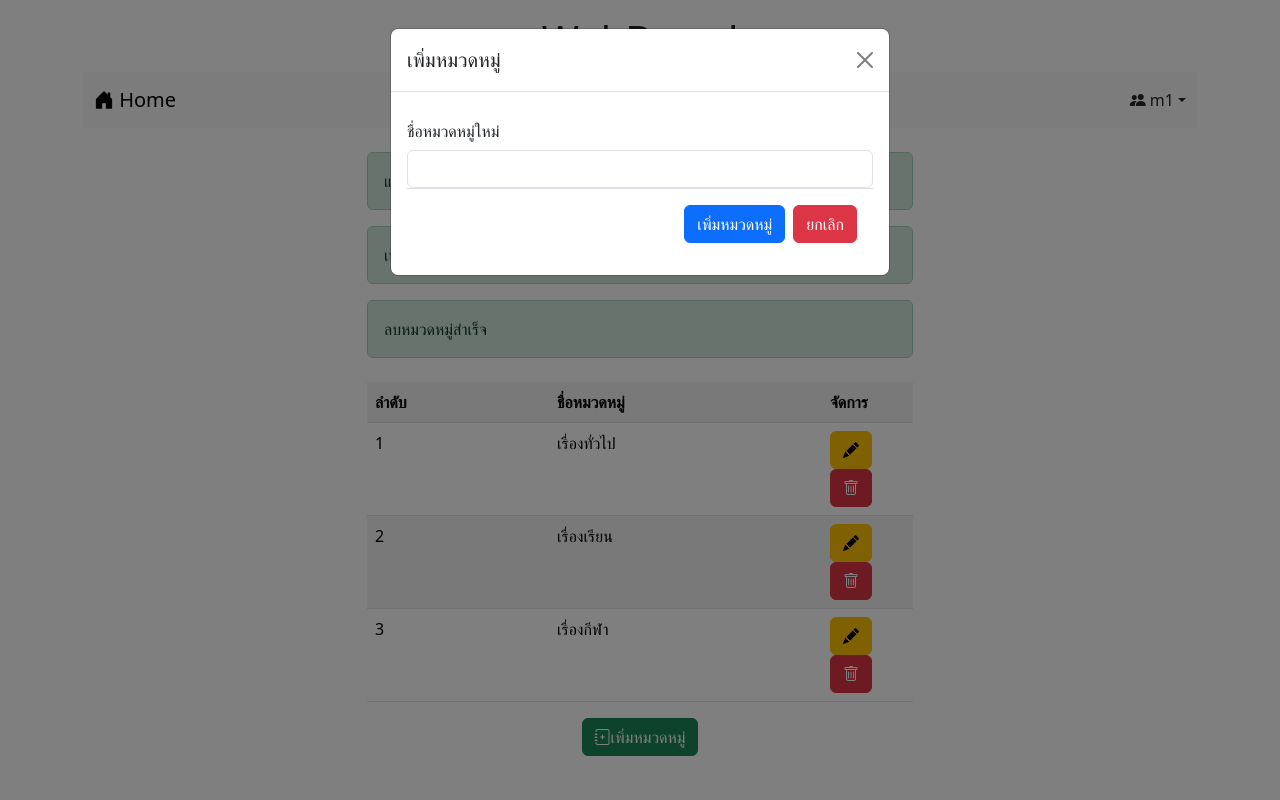
After one commit to cryjamoo/Webboard-ECT_Jakkaphan, a PHP site: page /category.php in a window 1280 px wide, after a click on "เพิ่มหมวดหมู่". The commit adds this page. Run offline with PHP 8.4, Linux system fonts and the light colour scheme; a user stored in the database is signed in; data comes from the database, SQL or seed files in the repository.

Commit message:
success
success

```diff
--- /dev/null
+++ b/category.php
@@ -0,0 +1,101 @@
+<!DOCTYPE html>
+<html lang="en">
+<head>
+    <meta charset="UTF-8">
+    <meta name="viewport" content="width=device-width, initial-scale=1.0">
+    <title>category</title>
+    <link href="https://cdn.jsdelivr.net/npm/bootstrap@5.3.2/dist/css/bootstrap.min.css" rel="stylesheet" integrity="sha384-T3c6CoIi6uLrA9TneNEoa7RxnatzjcDSCmG1MXxSR1GAsXEV/Dwwykc2MPK8M2HN" crossorigin="anonymous">
+    <script src="https://cdn.jsdelivr.net/npm/bootstrap@5.3.2/dist/js/bootstrap.bundle.min.js" integrity="sha384-C6RzsynM9kWDrMNeT87bh95OGNyZPhcTNXj1NW7RuBCsyN/o0jlpcV8Qyq46cDfL" crossorigin="anonymous"></script>
+    <link rel="stylesheet" href="https://cdn.jsdelivr.net/npm/bootstrap-icons@1.11.3/font/bootstrap-icons.min.css">
+</head>
+<body>
+<div class="container">
+    <h1 style="text-align: center;" class="mt-3">WebBoard</h1>
+    <?php
+        session_start();
+        if(!isset($_SESSION['id'])&& $_SESSION["role"]=='a') {
+            header("Location:index.php");
+            die();
+        }
+        include "nav.php";
+        ?>
+        <div class="row mt-4">
+    <div class="col-lg-3 col-md-2 col-sm-1 "></div>
+        <div class="col-lg-6 col-md-8 col-sm-10 ">
+            <?php
+            if(isset($_SESSION['catedit'])){
+                if($_SESSION['catedit']=="success"){
+                    echo"<div class='alert alert-success'>แก้ไขหมวดหมู่สำเร็จ</div>";
+                }
+                unset($_SESSION['catedit']);
+            }
+            if(isset($_SESSION['catadd'])){
+                if($_SESSION['catadd']=="success"){
+                    echo"<div class='alert alert-success'>เพิ่มหมวดหมู่สำเร็จ</div>";
+                }
+                unset($_SESSION['catadd']);
+            }
+            if(isset($_SESSION['catdelete'])){
+                if($_SESSION['catdelete']=="success"){
+                    echo"<div class='alert alert-success'>ลบหมวดหมู่สำเร็จ</div>";
+                }
+                unset($_SESSION['catdelete']);
+            }
+            ?>
+        <table class="table table-striped mt-4">
+        <?php
+        $conn=new PDO("mysql:host=localhost;dbname=webboard;charset=utf8","root","");
+        $sql="SELECT * FROM category";
+        $result=$conn->query($sql);
+        echo"<tr><td class='col-3 fw-bold'>ลำดับ</td><td class='col-6 fw-bold'>ชื่อหมวดหมู่</td><td class='col-3 fw-bold'>จัดการ</td></tr>";
+        while($row = $result->fetch()){
+            echo"<tr><td class=col-4>$row[0]</td><td class=col-4>$row[1]</td><td class=col-4><a href='category_edit.php?edit=$row[0]' name='edit' class='btn btn-warning bi bi-pencil-fill'></a>
+            <a href='category_delete.php?del=$row[0]' name='del' onclick='return myConfirm()' class='btn btn-danger bi bi-trash'></a></td></tr>";
+        }
+        ?>
+        </table>
+        <div class="d-flex justify-content-center">
+        <button type="button" class="btn btn-success bi bi-journal-plus" data-bs-toggle="modal" data-bs-target="#Modal">เพิ่มหมวดหมู่</button>
+        <div class="modal fade" id="Modal" tabindex="-1" aria-labelledby="exampleModalLabel" aria-hidden="true">
+  <div class="modal-dialog">
+    <div class="modal-content">
+      <div class="modal-header">
+        <h1 class="modal-title fs-5" id="ModalLabel">เพิ่มหมวดหมู่</h1>
+        <button type="button" class="btn-close" data-bs-dismiss="modal" aria-label="Close"></button>
+      </div>
+      <div class="modal-body">
+      <form action="category_new.php" method="post">
+      <div class=" mt-1">
+                <label for="name" class="col-lg-3 col-form-label">ชื่อหมวดหมู่ใหม่</label>
+                        <input type="text" name="name" id="name" class="form-control" require>
+
+      </div>
+      <div class="modal-footer">
+        <button type="submit" class="btn btn-primary">เพิ่มหมวดหมู่</button>
+        <button type="button" class="btn btn-danger" data-bs-dismiss="modal">ยกเลิก</button>
+        </form>
+      </div>
+    </div>
+  </div>
+</div>
+        </div>
+        </div>
+    </div>
+</div>
+
+<script>
+        function myConfirm(){
+            txt = confirm('ต้องการลบหมวดหมู่นี้ใช่หรือไม่');
+            if(txt){
+                document.location.href=`category_delete.php?del=$row[0]`;
+                return true;
+            }
+            else {
+                return false;
+            }
+        }
+
+
+    </script>
+</body>
+</html>
```
Also changed, not shown: category_save.php (added, +12 -0 lines), editpost_save.php (added, +13 -0 lines), nav.php (line endings or trailing spaces).
